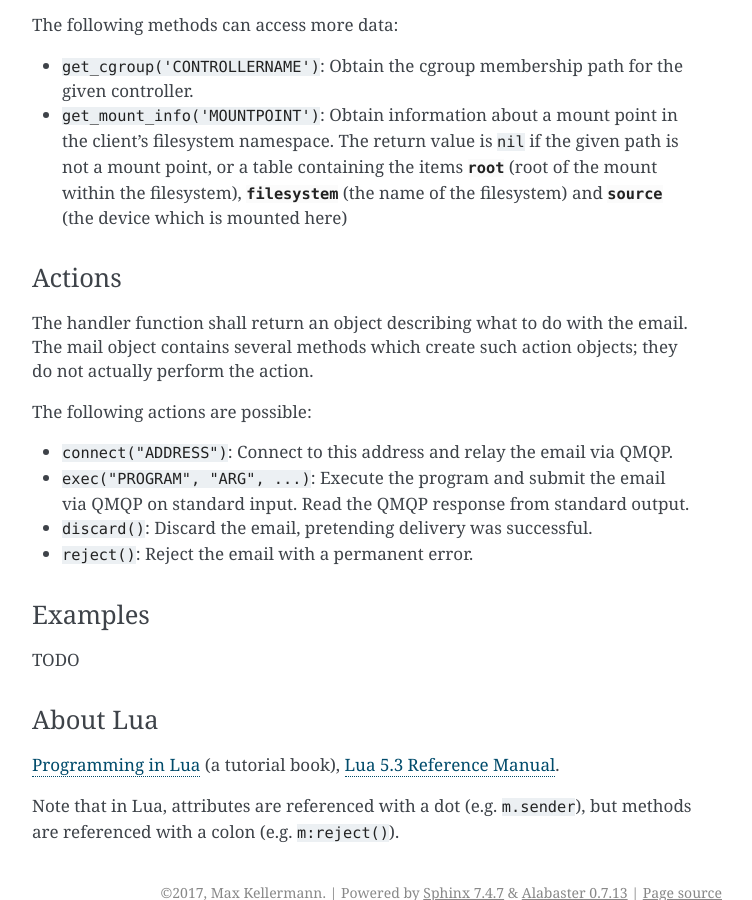
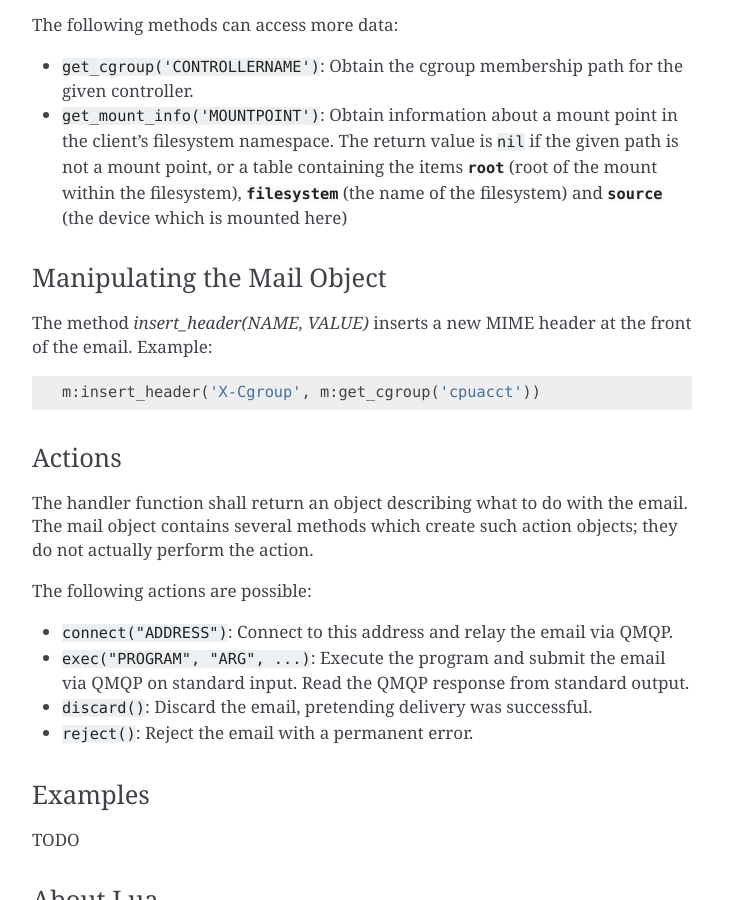
Before and after one commit to CM4all/qrelay, a Sphinx documentation site: the page built from doc/index.rst, in a window 1280 px wide and 900 px high, scrolled down 1337 px. Shown: the whole window, without its empty margins (388-1140 px from the left). Built offline with Sphinx 7.4.7, drawn with Linux system fonts in a browser that asks for light colours; some of the changed text lies outside the part shown.

Commit message:
LMail: add method insert_header()

```diff
--- a/doc/index.rst
+++ b/doc/index.rst
@@ -75,6 +75,14 @@
   filesystem), :envvar:`filesystem` (the name of the filesystem) and
   :envvar:`source` (the device which is mounted here)
 
+Manipulating the Mail Object
+^^^^^^^^^^^^^^^^^^^^^^^^^^^^
+
+The method `insert_header(NAME, VALUE)` inserts a new MIME header at
+the front of the email.  Example::
+
+  m:insert_header('X-Cgroup', m:get_cgroup('cpuacct'))
+
 
 Actions
 ^^^^^^^
```
Also changed, not shown: 6 other files.
